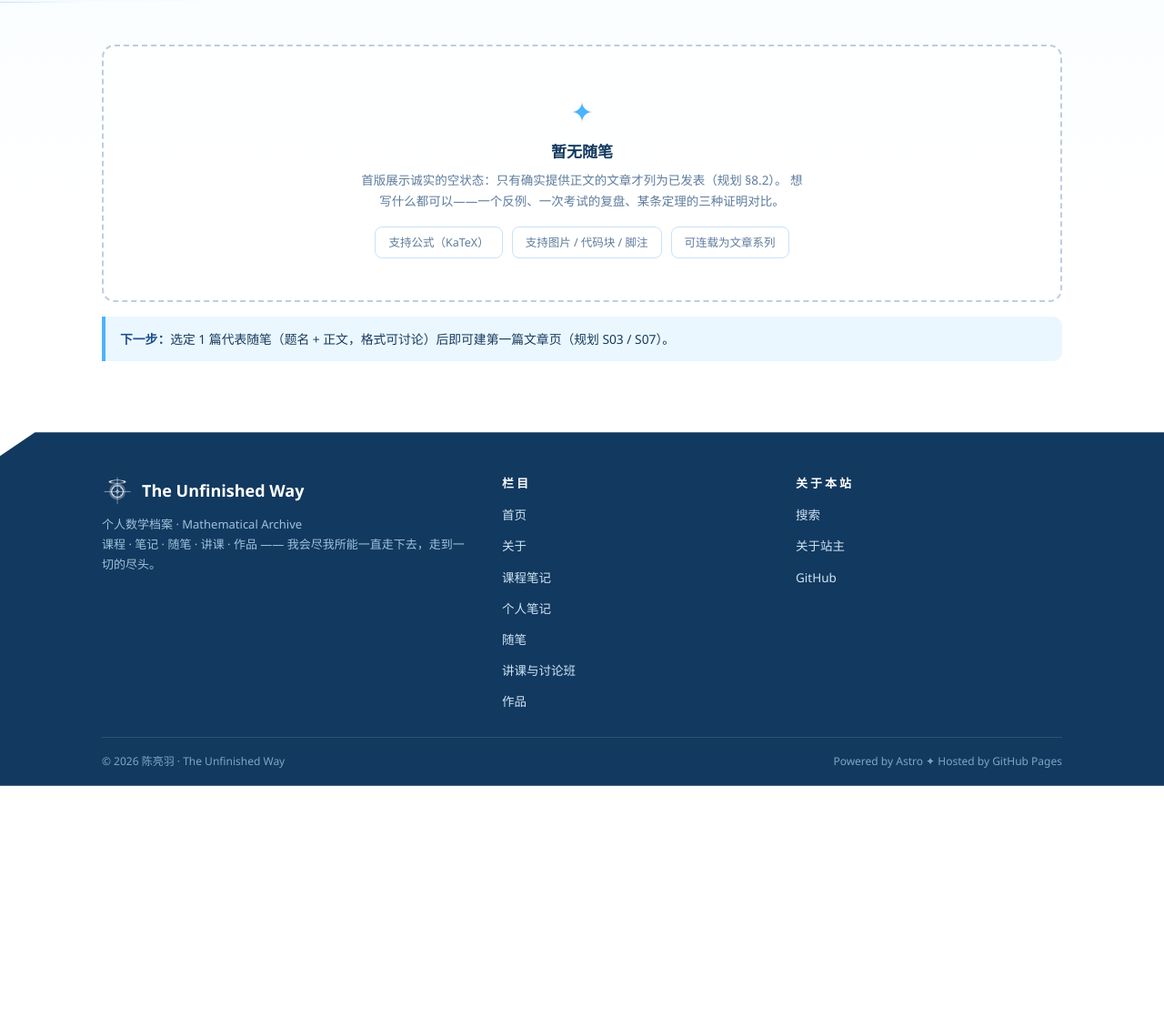
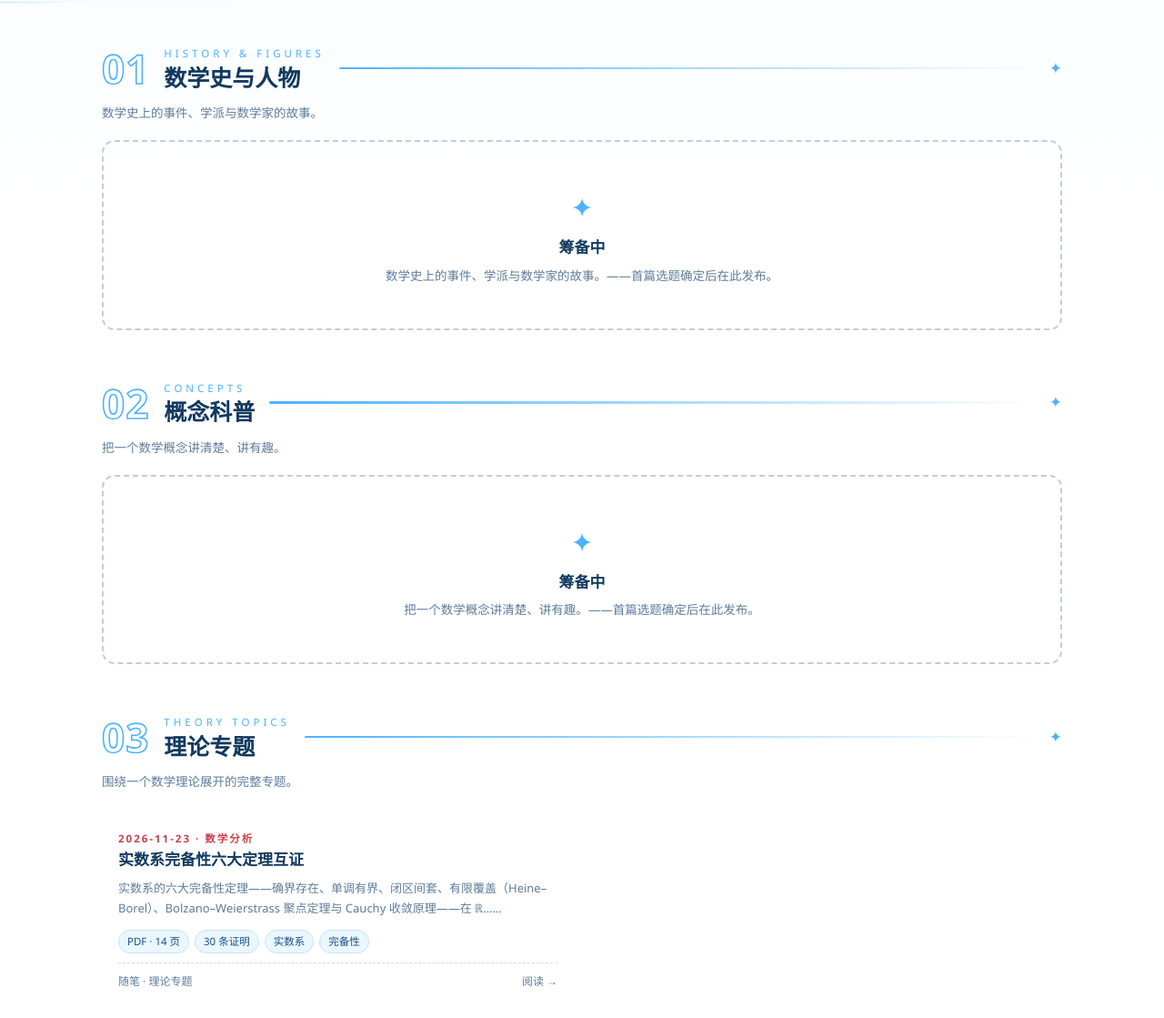
Before and after one commit to analysis2077/analysis2077.github.io, an Astro site: page /essays in a window 1280 px wide. Shown: the part 277-1396 px from the top of the page at 91% size. Before the commit the page ends 1141 px from the top, so only its background shows below. Built offline with nearby package versions, Linux system fonts and the light colour scheme; Astro itself is replaced by a stand-in of ours.

Commit message:
essays: three categories + first theory-topic essay (real-completeness, PDF)

```diff
--- /dev/null
+++ b/src/data/essays.ts
@@ -0,0 +1,53 @@
+// 随笔数据 —— 三大板块（站主 2026-11-23 确定）：
+// 1) 数学史与人物  2) 概念科普  3) 理论专题
+export interface EssayCategory {
+  id: string;
+  name: string;
+  en: string;
+  desc: string;
+}
+
+export const ESSAY_CATEGORIES: EssayCategory[] = [
+  { id: 'history',  name: '数学史与人物', en: 'History & Figures', desc: '数学史上的事件、学派与数学家的故事。' },
+  { id: 'concepts', name: '概念科普',     en: 'Concepts',          desc: '把一个数学概念讲清楚、讲有趣。' },
+  { id: 'topics',   name: '理论专题',     en: 'Theory Topics',     desc: '围绕一个数学理论展开的完整专题。' },
+];
+
+export interface Essay {
+  id: string;          // URL 标识
+  title: string;
+  titleEn?: string;
+  category: string;    // ESSAY_CATEGORIES 的 id
+  date: string;        // 整理发布日期
+  author: string;
+  abstract: string;    // 摘要（列表页展示）
+  pages?: number;      // PDF 页数（PDF 型随笔）
+  pdf?: string;        // PDF 路径（public 下）
+  proofs?: number;     // 证明条数（专题类可选）
+  tags: string[];
+  related?: { label: string; href: string }[];
+}
+
+export const ESSAYS: Essay[] = [
+  {
+    id: 'real-completeness',
+    title: '实数系完备性六大定理互证',
+    titleEn: 'Mutual Proofs of the Six Completeness Theorems',
+    category: 'topics',
+    date: '2026-11-23',
+    author: 'Liangyu Chen',
+    abstract:
+      '实数系的六大完备性定理——确界存在、单调有界、闭区间套、有限覆盖（Heine–Borel）、' +
+      'Bolzano–Weierstrass 聚点定理与 Cauchy 收敛原理——在 ℝ 中两两等价。' +
+      '本文按「以每一个定理为出发点，证明其余五个」的矩阵式结构，给出全部 30 条证明，' +
+      '并整理各定理的标准表述，适合作为数学分析课程的专题复习材料。',
+    pages: 14,
+    proofs: 30,
+    pdf: '/essays/real-completeness.pdf',
+    tags: ['数学分析', '实数系', '完备性', '复习专题'],
+    related: [
+      { label: '学科 · 数学分析', href: '/notes/analysis/' },
+      { label: '课程 · MTH117 分析一', href: '/courses/' },
+    ],
+  },
+];
--- a/src/pages/essays/index.astro
+++ b/src/pages/essays/index.astro
@@ -1,34 +1,50 @@
 ---
 import Base from '../../layouts/Base.astro';
 import PageHero from '../../components/PageHero.astro';
+import SecHead from '../../components/SecHead.astro';
+import { ESSAYS, ESSAY_CATEGORIES } from '../../data/essays';
+
+const NO = ['01', '02', '03'];
 ---
 <Base title="随笔">
   <PageHero
     en="Essays"
     zh="随笔"
-    desc="每篇随笔围绕一个相对完整的问题；与长期笔记分别归档。目录默认按发表日期倒序，每页 12 篇（规划 §8.2）。"
+    desc="每篇随笔围绕一个相对完整的问题，与长期笔记分别归档。分三个板块：数学史与人物、概念科普、理论专题。"
     crumbs={[{ label: '首页', href: '/' }, { label: '随笔' }]}
   />
   <div class="wrap">
-    <section class="sec">
-      <div class="empty">
-        <span class="e-star">✦</span>
-        <h3>暂无随笔</h3>
-        <p>
-          首版展示诚实的空状态：只有确实提供正文的文章才列为已发表（规划 §8.2）。
-          想写什么都可以——一个反例、一次考试的复盘、某条定理的三种证明对比。
-        </p>
-        <div class="e-cards">
-          <span class="e-card">支持公式（KaTeX）</span>
-          <span class="e-card">支持图片 / 代码块 / 脚注</span>
-          <span class="e-card">可连载为文章系列</span>
-        </div>
-      </div>
-    </section>
-    <section class="sec" style="padding-top:8px;">
-      <div class="note-box">
-        <b>下一步：</b>选定 1 篇代表随笔（题名 + 正文，格式可讨论）后即可建第一篇文章页（规划 S03 / S07）。
-      </div>
-    </section>
+    {ESSAY_CATEGORIES.map((cat, i) => {
+      const items = ESSAYS.filter((e) => e.category === cat.id);
+      return (
+        <section class="sec">
+          <SecHead no={NO[i]} en={cat.en} zh={cat.name} />
+          <p style="margin:-14px 0 18px; color:var(--muted); font-size:13.5px;">{cat.desc}</p>
+          {items.length > 0 ? (
+            <div class="grid-2">
+              {items.map((e) => (
+                <a class="cut-card vol-card" href={`/essays/${e.id}/`}>
+                  <span class="vc-series">{e.date} · {e.tags?.[0]}</span>
+                  <h3>{e.title}</h3>
+                  <p class="vc-zh">{e.abstract.slice(0, 88)}……</p>
+                  <div class="cc-meta">
+                    {e.pages && <span class="tag">PDF · {e.pages} 页</span>}
+                    {e.proofs && <span class="tag">{e.proofs} 条证明</span>}
+                    {e.tags.slice(1, 3).map((t) => <span class="tag">{t}</span>)}
+                  </div>
+                  <div class="cc-foot"><span>随笔 · {cat.name}</span><span>阅读 →</span></div>
+                </a>
+              ))}
+            </div>
+          ) : (
+            <div class="empty">
+              <span class="e-star">✦</span>
+              <h3>筹备中</h3>
+              <p>{cat.desc}——首篇选题确定后在此发布。</p>
+            </div>
+          )}
+        </section>
+      );
+    })}
   </div>
 </Base>
```
Also changed, not shown: src/pages/essays/real-completeness/index.astro (added, +94 -0 lines), 1 other file.
